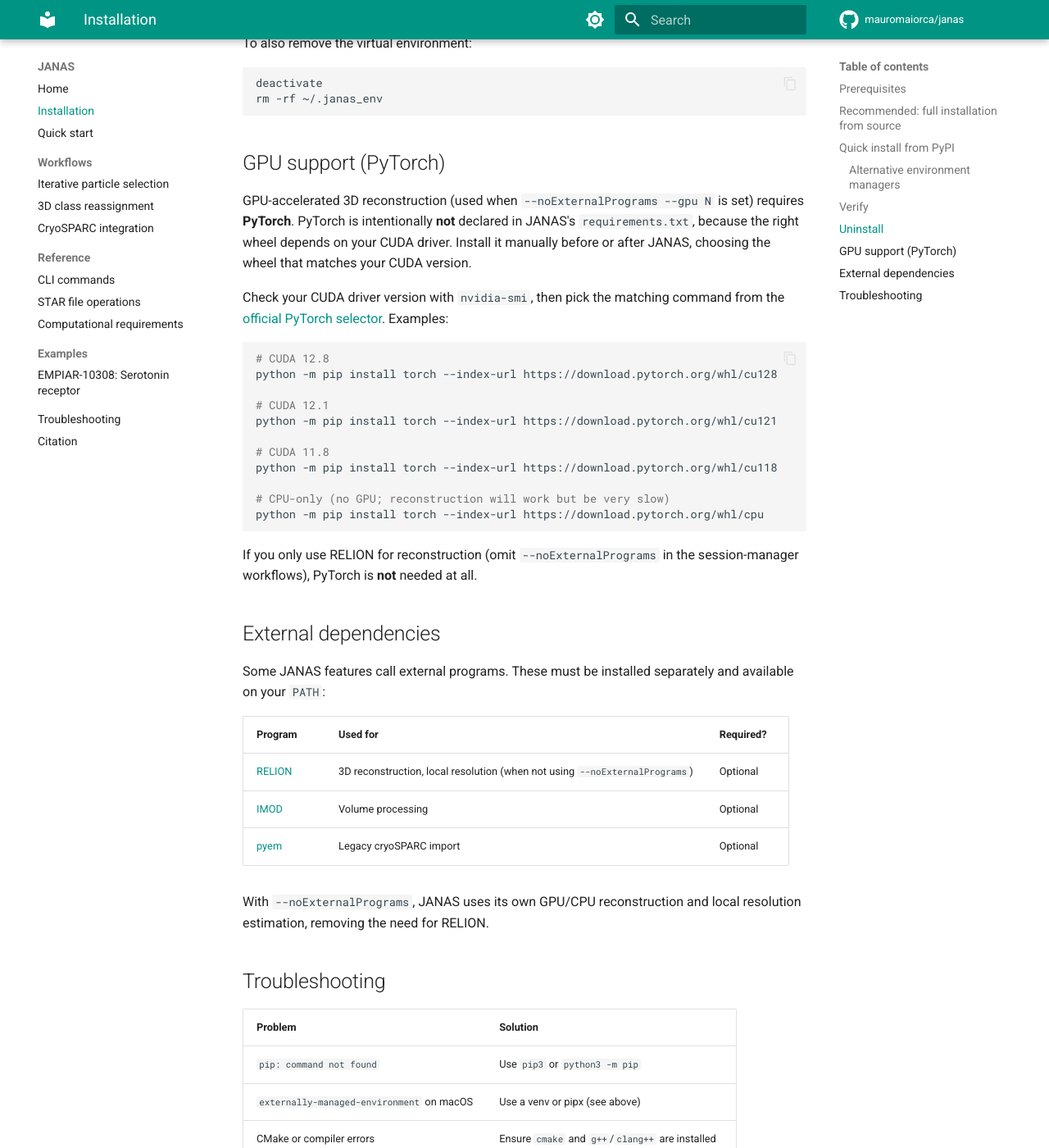
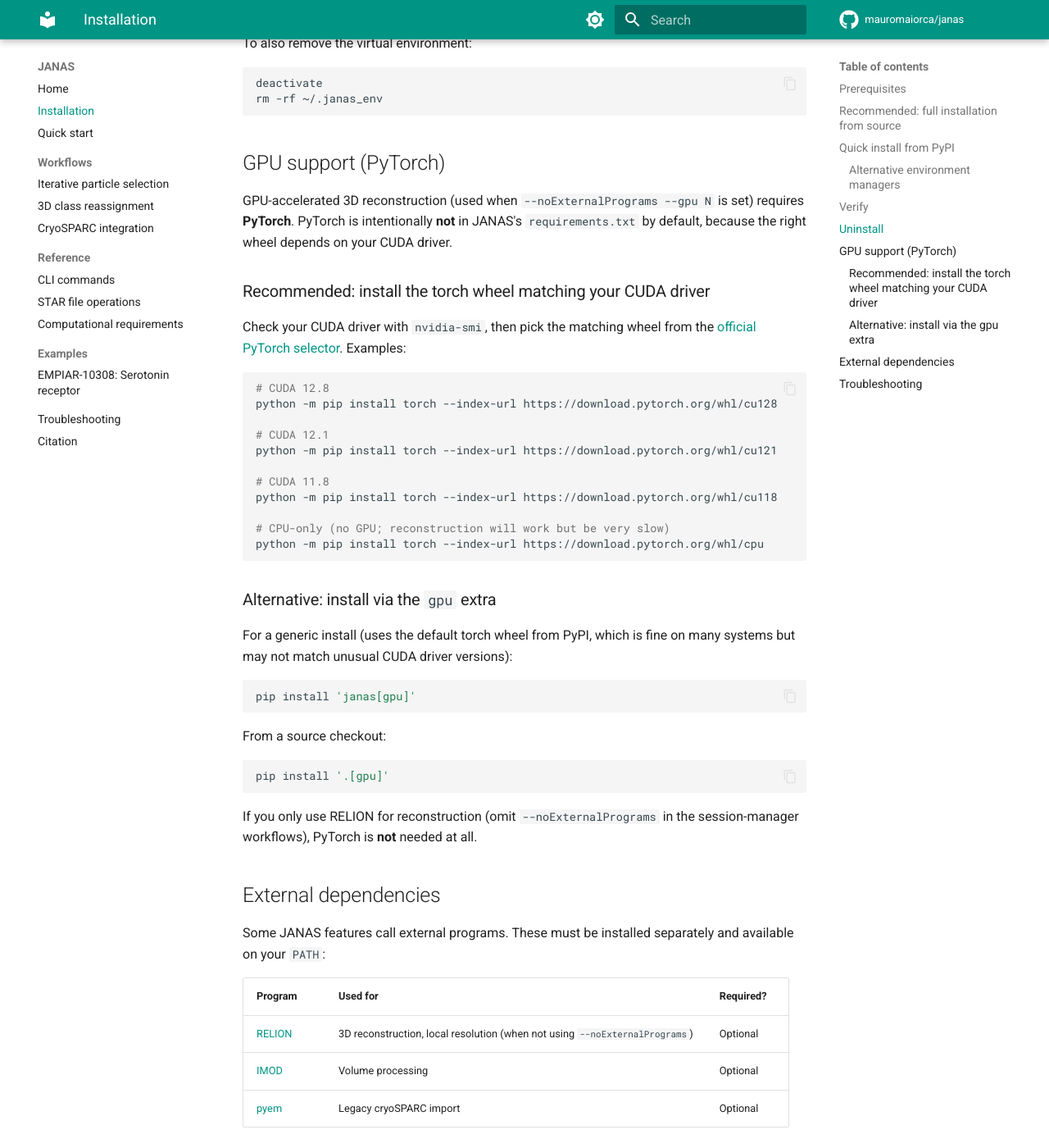
Before and after one commit to mauromaiorca/janas, an MkDocs documentation site: the page built from docs/installation.md, in a window 1280 px wide and 1400 px high, scrolled down 2547 px. Shown: the whole window at 82% size. Built offline with MkDocs 1.6.1 and Material for MkDocs 9.7.7, drawn with Linux system fonts in a browser that asks for light colours; comment, search, counter and statistics services are not loaded.

Commit message:
v1.0.6: add [gpu] extra and fail fast when PyTorch missing on --gpu
- setup.py exposes an extras_require entry "gpu" so users can run
  `pip install 'janas[gpu]'` (or `pip install '.[gpu]'`) to pull a
  generic torch wheel from PyPI. Users with non-default CUDA drivers
  should still use the explicit --index-url install (e.g. cu128).
- janas_reconstructor: when --gpu is requested but PyTorch is not
  importable, exit with a clear error message that lists the recommended
  install commands (cu128/cu121/cu118 wheels and the [gpu] extra) and
  points to the installation documentation. Previously the code crashed
  later inside torch-dependent helpers with an unhelpful traceback.
- Update installation docs, tutorial install pages and troubleshooting
  to document the [gpu] extra alongside the CUDA-specific wheels.

````diff
--- a/docs/installation.md
+++ b/docs/installation.md
@@ -140,9 +140,11 @@
 
 ## GPU support (PyTorch)
 
-GPU-accelerated 3D reconstruction (used when `--noExternalPrograms --gpu N` is set) requires **PyTorch**. PyTorch is intentionally **not** declared in JANAS's `requirements.txt`, because the right wheel depends on your CUDA driver. Install it manually before or after JANAS, choosing the wheel that matches your CUDA version.
+GPU-accelerated 3D reconstruction (used when `--noExternalPrograms --gpu N` is set) requires **PyTorch**. PyTorch is intentionally **not** in JANAS's `requirements.txt` by default, because the right wheel depends on your CUDA driver.
 
-Check your CUDA driver version with `nvidia-smi`, then pick the matching command from the [official PyTorch selector](https://pytorch.org/get-started/locally/). Examples:
+### Recommended: install the torch wheel matching your CUDA driver
+
+Check your CUDA driver with `nvidia-smi`, then pick the matching wheel from the [official PyTorch selector](https://pytorch.org/get-started/locally/). Examples:
 
 ```bash
 # CUDA 12.8
@@ -156,6 +158,20 @@
 
 # CPU-only (no GPU; reconstruction will work but be very slow)
 python -m pip install torch --index-url https://download.pytorch.org/whl/cpu
+```
+
+### Alternative: install via the `gpu` extra
+
+For a generic install (uses the default torch wheel from PyPI, which is fine on many systems but may not match unusual CUDA driver versions):
+
+```bash
+pip install 'janas[gpu]'
+```
+
+From a source checkout:
+
+```bash
+pip install '.[gpu]'
 ```
 
 If you only use RELION for reconstruction (omit `--noExternalPrograms` in the session-manager workflows), PyTorch is **not** needed at all.
````
Also changed, not shown: CHANGELOG.md (+5 -0 lines), docs/troubleshooting.md (+13 -5 lines), setup.py (+8 -1 lines), tutorial/INSTALL.md (+14 -2 lines), tutorial/INSTALL_FROM_SOURCE.md (+12 -2 lines), 2 other files.
